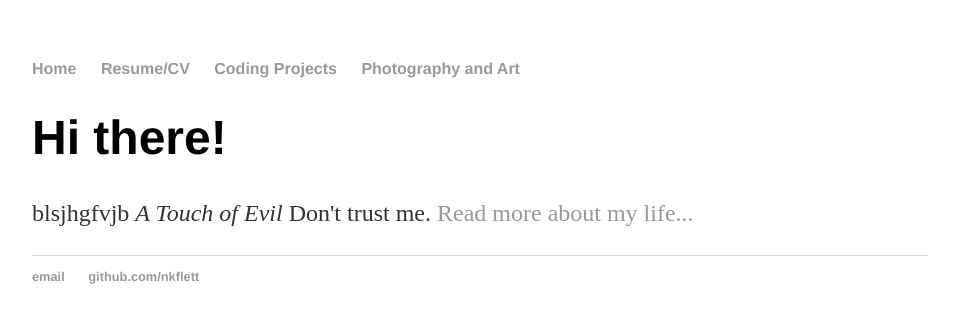
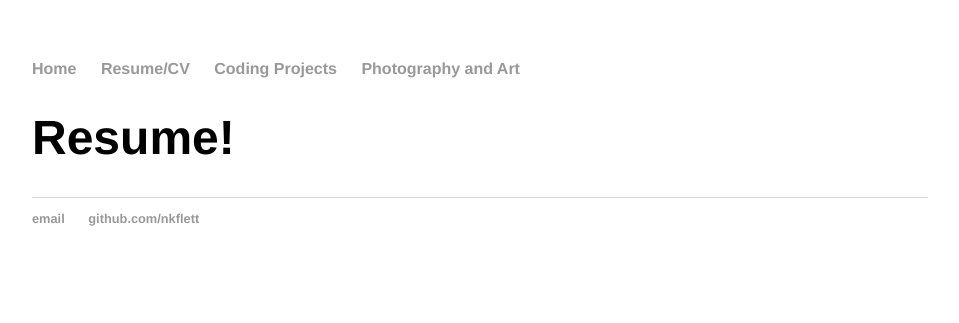
Before and after one commit to nkflett/nkflett.github.io, a Jekyll site: the page built from about/index.html, in a window 1280 px wide. Shown: the top 323 px of the page, without its empty margins (160-1119 px from the left). Built offline with Jekyll 4.4.1, drawn with Linux system fonts in a browser that asks for light colours.

Commit message:
Update index.html

```diff
--- a/about/index.html
+++ b/about/index.html
@@ -1,8 +1,7 @@
 ---
 layout: default
-title: About
+title: Resume
 ---
 <div class="blurb">
-	<h1>Hi there!</h1>
-	<p>blsjhgfvjb <em>A Touch of Evil</em> Don't trust me. <a href="/about">Read more about my life...</a></p>
+	<h1>Resume!</h1>
 </div><!-- /.blurb -->
```
